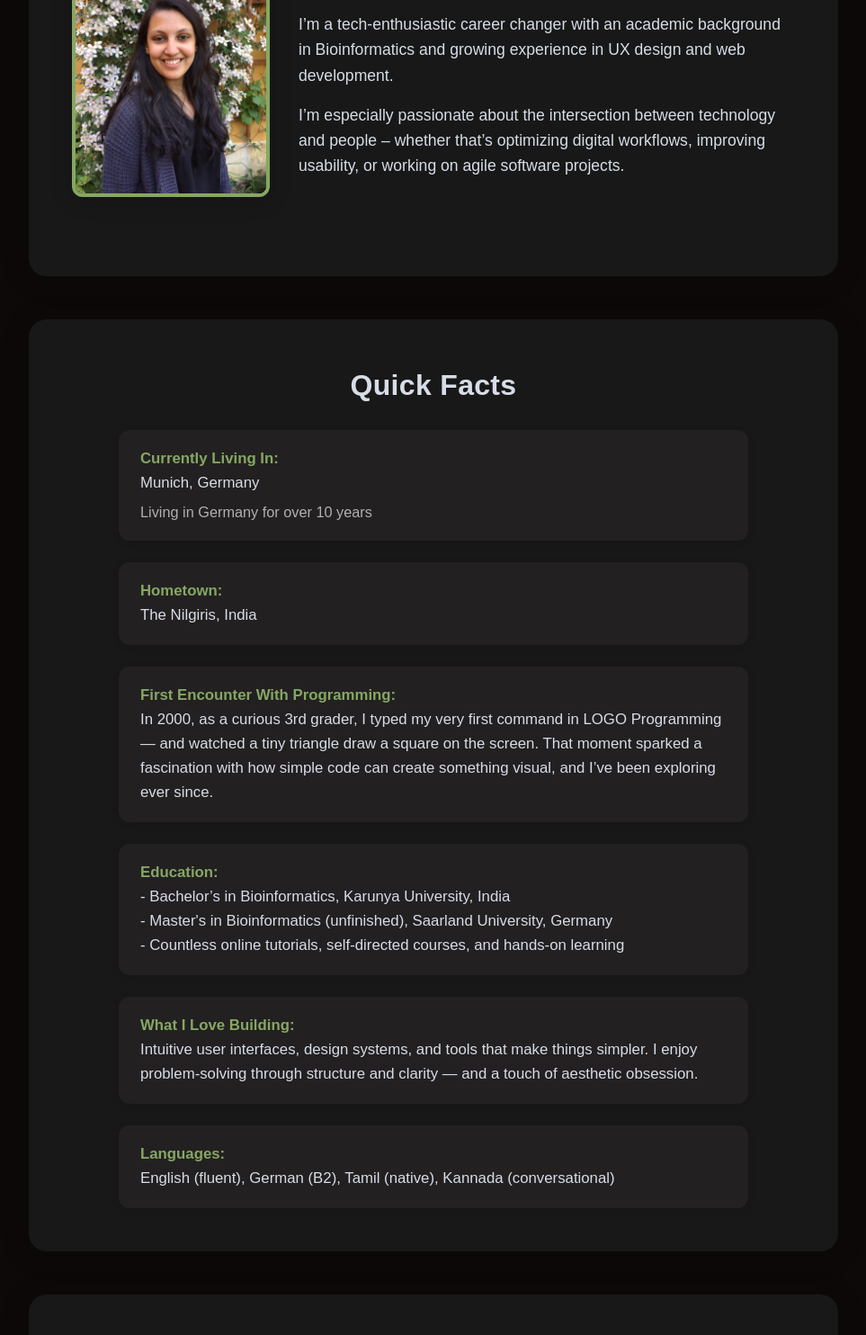
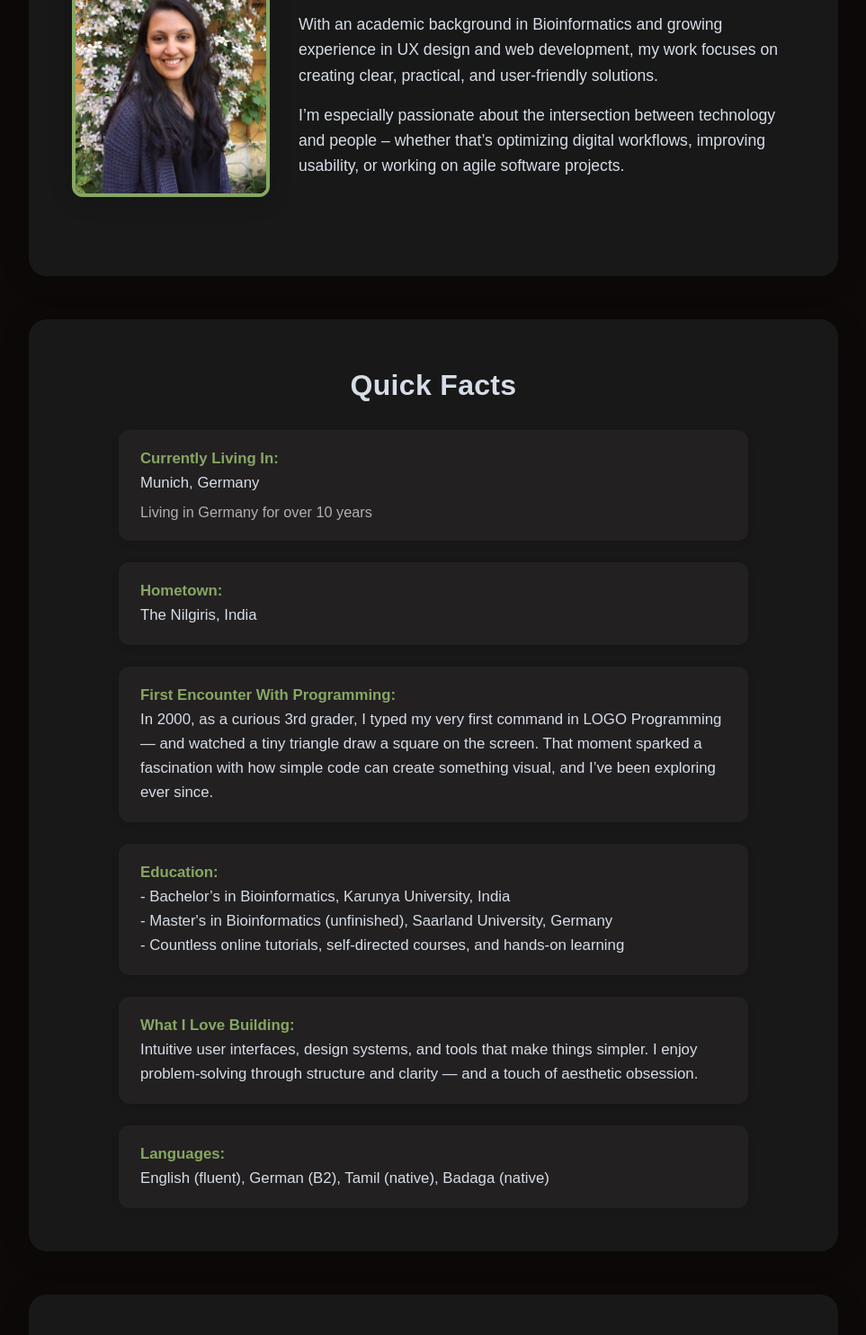
Before and after one commit to HeraBabu/Portfolio, a plain HTML site: page about/index.html in a window 1280 px wide. Shown: the part 301-1785 px from the top of the page at 90% size, without its empty margins (158-1121 px from the left). Drawn offline with Linux system fonts and the light colour scheme.

Commit message:
Update index.html

```diff
--- a/about/index.html
+++ b/about/index.html
@@ -32,7 +32,7 @@
     <div class="about-text">
       <h1>Here is my story</h1>
       <p>
-        I’m a tech-enthusiastic career changer with an academic background in Bioinformatics and growing experience in UX design and web development.
+        With an academic background in Bioinformatics and growing experience in UX design and web development, my work focuses on creating clear, practical, and user-friendly solutions.
       </p>
       <p>
         I’m especially passionate about the intersection between technology and people – whether that’s optimizing digital workflows, improving usability, or working on agile software projects.
@@ -66,7 +66,7 @@
       </li>
       <li>
         <span class="fact-label">Languages:</span><br>
-        English (fluent), German (B2), Tamil (native), Kannada (conversational)
+        English (fluent), German (B2), Tamil (native), Badaga (native)
       </li>
     </ul>
   </section>
```
